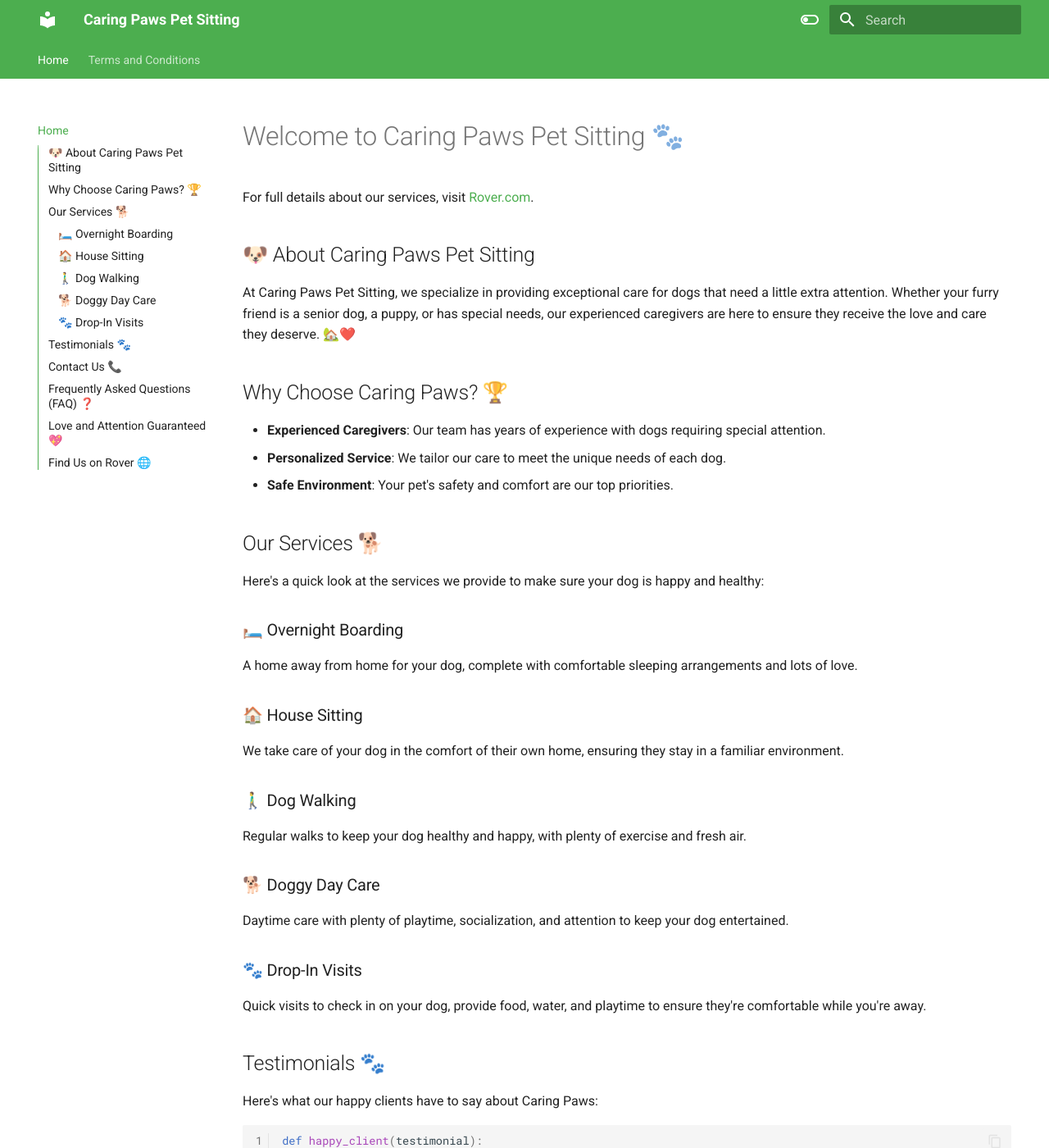
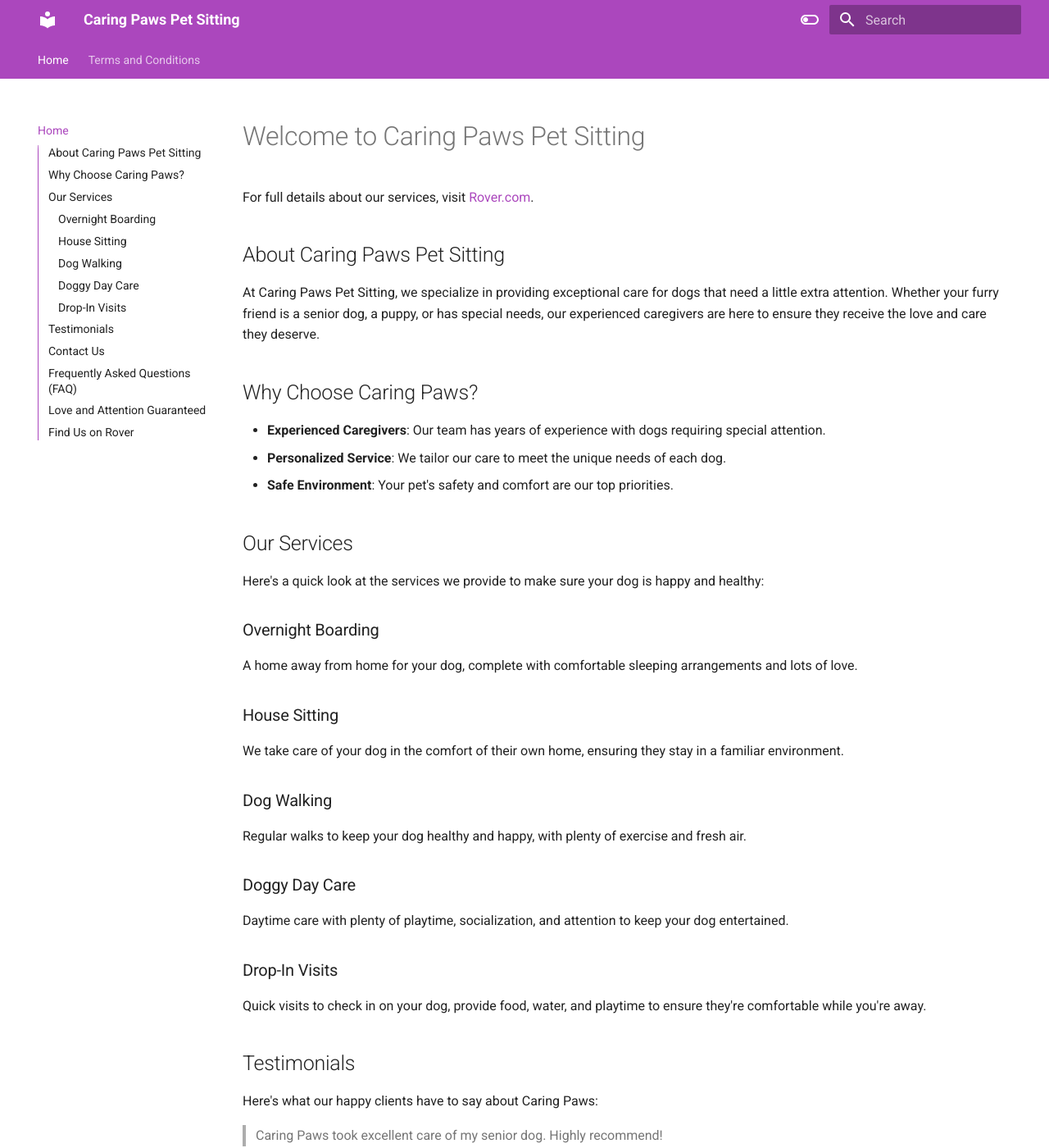
Before and after one commit to crazystorm720/mkdocs, an MkDocs documentation site: the page built from docs/index.md, in a window 1280 px wide and 1400 px high. Shown: the whole window at 82% size. Built offline with MkDocs 1.6.1 and Material for MkDocs 9.7.7, drawn with Linux system fonts in a browser that asks for light colours; nearby versions of some CDN libraries; some of the changed text lies outside the part shown.

Commit message:
page updates

````diff
--- a/docs/index.md
+++ b/docs/index.md
@@ -1,56 +1,43 @@
-# Welcome to Caring Paws Pet Sitting 🐾
+# Welcome to Caring Paws Pet Sitting
 
 For full details about our services, visit [Rover.com](https://www.rover.com).
 
-## 🐶 About Caring Paws Pet Sitting
+## About Caring Paws Pet Sitting
 
-At Caring Paws Pet Sitting, we specialize in providing exceptional care for dogs that need a little extra attention. Whether your furry friend is a senior dog, a puppy, or has special needs, our experienced caregivers are here to ensure they receive the love and care they deserve. 🏡❤️
+At Caring Paws Pet Sitting, we specialize in providing exceptional care for dogs that need a little extra attention. Whether your furry friend is a senior dog, a puppy, or has special needs, our experienced caregivers are here to ensure they receive the love and care they deserve.
 
-## Why Choose Caring Paws? 🏆
+## Why Choose Caring Paws?
 
 - **Experienced Caregivers**: Our team has years of experience with dogs requiring special attention.
 - **Personalized Service**: We tailor our care to meet the unique needs of each dog.
 - **Safe Environment**: Your pet's safety and comfort are our top priorities.
 
-## Our Services 🐕
+## Our Services
 
 Here's a quick look at the services we provide to make sure your dog is happy and healthy:
 
-### 🛏️ Overnight Boarding
+### Overnight Boarding
 A home away from home for your dog, complete with comfortable sleeping arrangements and lots of love.
 
-### 🏠 House Sitting
+### House Sitting
 We take care of your dog in the comfort of their own home, ensuring they stay in a familiar environment.
 
-### 🚶‍♂️ Dog Walking
+### Dog Walking
 Regular walks to keep your dog healthy and happy, with plenty of exercise and fresh air.
 
-### 🐕 Doggy Day Care
+### Doggy Day Care
 Daytime care with plenty of playtime, socialization, and attention to keep your dog entertained.
 
-### 🐾 Drop-In Visits
+### Drop-In Visits
 Quick visits to check in on your dog, provide food, water, and playtime to ensure they're comfortable while you're away.
 
-## Testimonials 🐾
+## Testimonials
 
 Here's what our happy clients have to say about Caring Paws:
 
-```python
-def happy_client(testimonial):
-    """Store a testimonial from a happy client."""
-    return f"Client says: '{testimonial}'"
+> Caring Paws took excellent care of my senior dog. Highly recommend!
 
-# Example usage
-print(happy_client("Caring Paws took excellent care of my senior dog. Highly recommend!"))
-```
-
-The output of this code will be:
-
-```
-Client says: 'Caring Paws took excellent care of my senior dog. Highly recommend!'
-```
-
-## Contact Us 📞
+## Contact Us
 
 Feel free to reach out to us with any questions or to book our services:
 
@@ -58,25 +45,21 @@ Feel free to reach out to us with any questions or to book our services:
 - **Phone**: 555-1234
 - **Address**: 123 Pet Lane, Dogtown, USA
 
-## Frequently Asked Questions (FAQ) ❓
+## Frequently Asked Questions (FAQ)
 
 <details>
 <summary>What do I need to bring for my dog's stay?</summary>
-
 Please bring your dog's food, medications, favorite toys, and bedding. We want to make their stay as comfortable as possible.
-
 </details>
 
 <details>
 <summary>Can you administer medications to my dog?</summary>
-
 Yes, we are experienced in administering medications, including injections, pills, and topical treatments.
-
 </details>
 
-## Love and Attention Guaranteed 💖
+## Love and Attention Guaranteed
 
-At Caring Paws, we ensure your dog receives ==extra special care==:
+At Caring Paws, we ensure your dog receives extra special care:
 
 - Individual playtime
 - Regular potty breaks
@@ -85,6 +68,6 @@ At Caring Paws, we ensure your dog receives ==extra special care==:
 
 For more detailed policies, check out our [terms and conditions](terms.md).
 
-## Find Us on Rover 🌐
+## Find Us on Rover
 
 Discover more about our services and book your pet's stay at [Rover.com](https://www.rover.com).
--- a/mkdocs.yml
+++ b/mkdocs.yml
@@ -18,14 +18,14 @@ theme:
       toggle:
         icon: material/toggle-switch-off-outline
         name: Switch to dark mode
-      primary: green
-      accent: green
+      primary: purple
+      accent: purple
     - scheme: slate
       toggle:
         icon: material/toggle-switch
         name: Switch to light mode
-      primary: green
-      accent: green
+      primary: purple
+      accent: purple
 
 markdown_extensions:
   - pymdownx.highlight:
````
Also changed, not shown: docs/terms.md (+5 -6 lines), site/404.html, site/index.html, site/search/search_index.json, site/terms/index.html.
